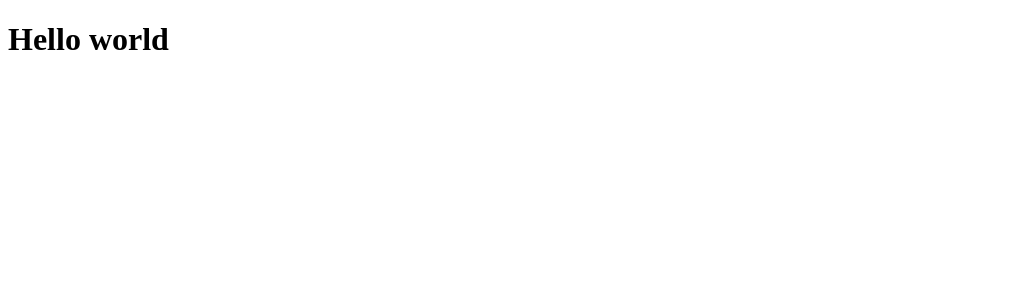
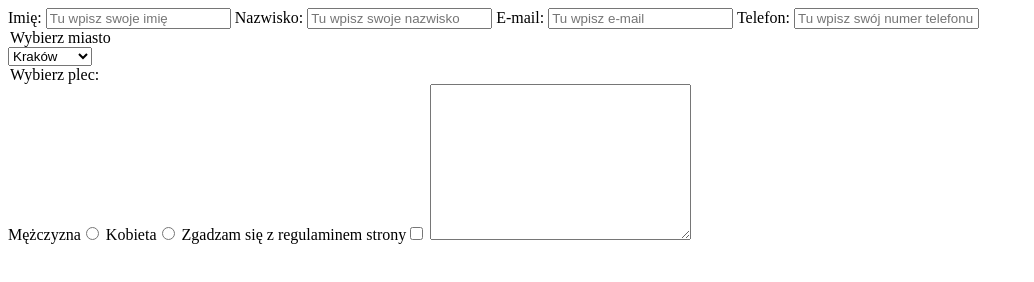
Before and after one commit to Gazi1996/Gazi1996.nowe.github.io, a plain HTML site: page index.html in a window 1280 px wide. Shown: the whole page, without its empty margins (0-1034 px from the left). Drawn offline with Linux system fonts and the light colour scheme.

Commit message:
Skonczony formularz

```diff
--- a/index.html
+++ b/index.html
@@ -5,6 +5,35 @@
     <title>Document</title>
 </head>
 <body>
-    <h1>Hello world</h1>
+    <form action="">
+
+       <label for="name">Imię: </label>
+        <input type="text" name="imie" placeholder="Tu wpisz swoje imię" id="name">
+
+        <label for="surname">Nazwisko: </label>
+        <input type="text" name="nazwisko" placeholder="Tu wpisz swoje nazwisko" id="surname">
+
+        <label for="email">E-mail: </label>
+        <input type="email" name="mail" placeholder="Tu wpisz e-mail" id="email">
+
+        <label for="contact">Telefon: </label>
+        <input type="tel" name="kontakt" placeholder="Tu wpisz swój numer telefonu" id="contact">
+
+        <legend>Wybierz miasto</legend>
+        <select name="miasto" id="city">
+            <option value="Kraków">Kraków</option>
+            <option value="Warszawa">Warszawa</option>
+            <option value="Gdańsk">Gdańsk</option>
+        </select>
+
+        <legend>Wybierz plec: </legend>
+        Mężczyzna<input type="radio" value="man" name="plec">
+        Kobieta<input type="radio" value="woman" name="plec">
+
+        Zgadzam się z regulaminem strony<input type="checkbox" value="agree"  name="zgoda" >
+
+        <label for="message"></label>
+        <textarea name="wiadomość" id="message" cols="30" rows="10"></textarea>
+    </form>
 </body>
 </html>
```
